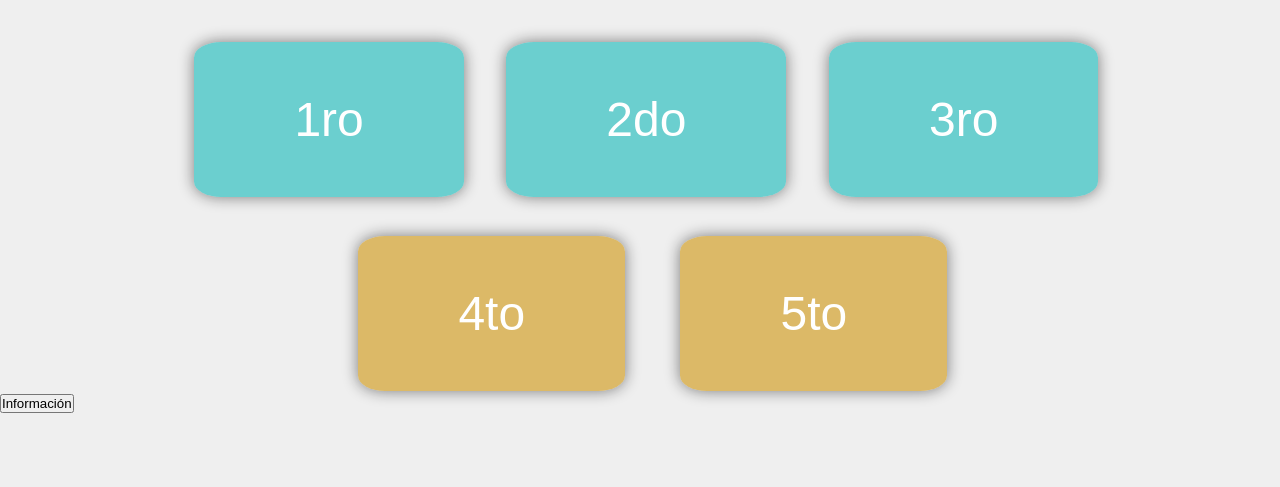
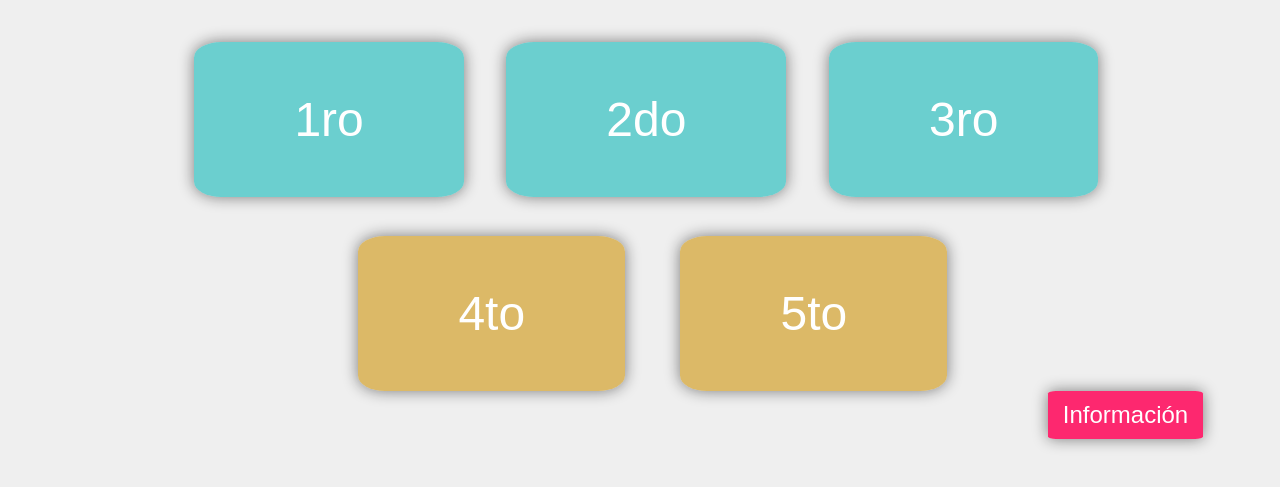
Before and after one commit to csantabarbara/home_works, a plain HTML site: page index.html in a window 1280 px wide. Shown: the part 133-620 px from the top of the page. Drawn offline with Linux system fonts and the light colour scheme.

Commit message:
Update estilo.css

```diff
--- a/estilo.css
+++ b/estilo.css
@@ -56,3 +56,15 @@ body{
     background-color: rgba(214, 165, 49, 0.712); color: white;
 
 }
+.info{
+    text-align: end;
+}
+.info input{
+    margin-right: 6% ;
+    padding: 10px 15px 10px 15px;
+    border-radius: 5%;
+    border: none;
+    box-shadow: 0px 0px 15px rgba(0, 0, 0, 0.486);
+    font-size: 150%;
+    background-color: rgba(255, 6, 89, 0.856); color: white;
+}
```
